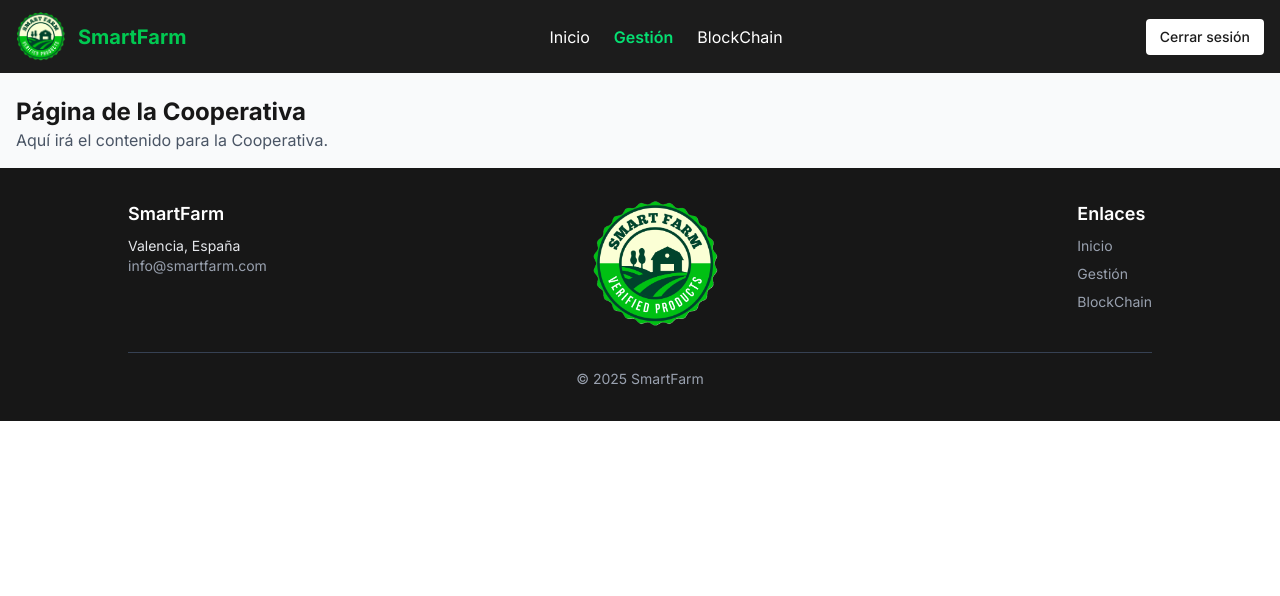
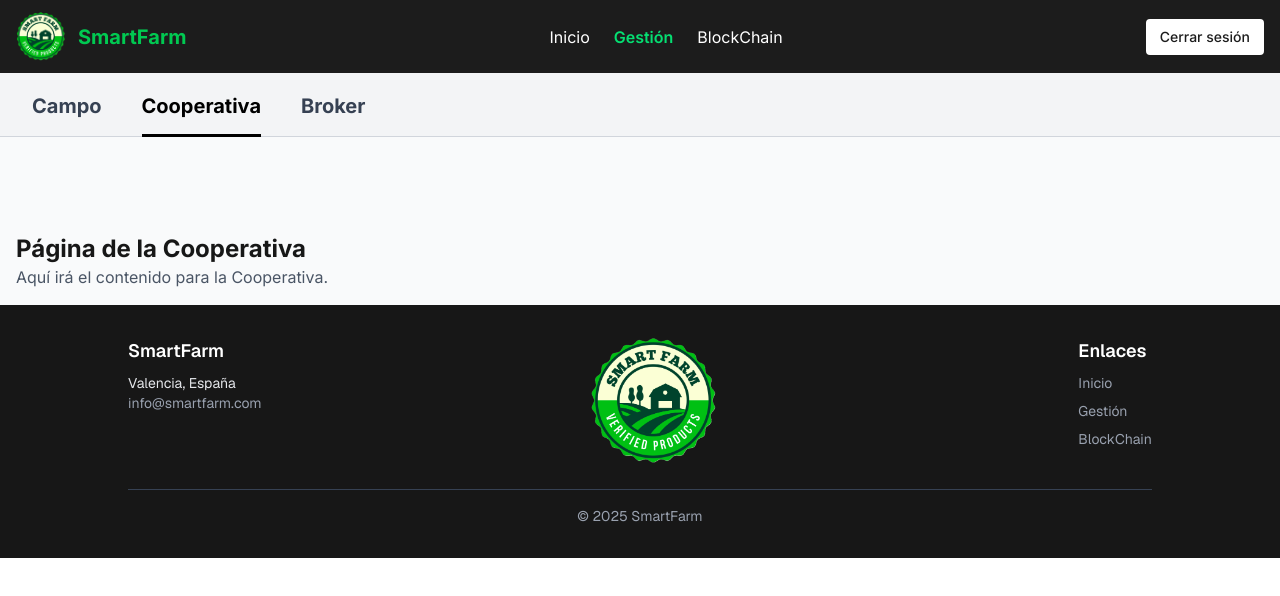
Before and after one commit to Huda-23/TFG-PFC-Project-v2, a Next.js app: page /app/cooperativa in a window 1280 px wide. Shown: the top 596 px of the page. Built offline with nearby package versions, Linux system fonts and the light colour scheme.

Commit message:
Se ha arreglado el problema con los layouts de la app. Y se ha añadido la navbar de actores en app. (Este es otro commit por si la lio)

```diff
--- a/src/app/app/agricultor/page.tsx
+++ b/src/app/app/agricultor/page.tsx
@@ -1,8 +1,10 @@
 import FormAgricultor from "@/components/appComponents/agricultorPage";
+import WizardSidebar from "@/components/appComponents/wizardSidebarAgr";
 
 export default function AgricultorPage() {
   return (
     <main className="p-4 bg-gray-50 mt-0 pt-0">
+      {/* <WizardSidebar /> */}
       <FormAgricultor />
     </main>
   );
--- a/src/app/app/layout.tsx
+++ b/src/app/app/layout.tsx
@@ -1,16 +1,16 @@
 // src/app/app/layout.tsx
 import NavbarApp from "@/components/appComponents/navbarApp";
+import NavbarActores from "@/components/appComponents/navbarActores";
 import Footer from "@/components/appComponents/footerApp";
 import "@/app/globals.css";
 
 export default function AppLayout({ children }: { children: React.ReactNode }) {
   return (
-    <html lang="es">
-      <body className="font-inter bg-white antialiased">
-        <NavbarApp />
-        <div className="pt-[80px] bg-gray-50">{children}</div>
-        <Footer />
-      </body>
-    </html>
+    <div className="font-inter bg-white antialiased pt-18">
+      <NavbarApp />
+      <NavbarActores />
+      <div className="pt-[80px] bg-gray-50">{children}</div>
+      <Footer />
+    </div>
   );
 }
--- a/src/app/landing/layout.tsx
+++ b/src/app/landing/layout.tsx
@@ -8,12 +8,10 @@ export default function LandingLayout({
   children: React.ReactNode;
 }) {
   return (
-    <html lang="es">
-      <body className="font-inter scroll-smooth antialiased">
-        <Navbar />
-        {children}
-        <Footer />
-      </body>
-    </html>
+    <>
+      <Navbar />
+      {children}
+      <Footer />
+    </>
   );
 }
--- /dev/null
+++ b/src/components/appComponents/navbarActores.tsx
@@ -0,0 +1,42 @@
+"use client";
+
+import Link from "next/link";
+import { usePathname } from "next/navigation";
+
+const actors = [
+  { name: "Campo", path: "/app/agricultor" },
+  { name: "Cooperativa", path: "/app/cooperativa" },
+  { name: "Broker", path: "/app/broker" },
+];
+
+export default function ActorNavbar() {
+  const pathname = usePathname();
+
+  return (
+    <nav className="bg-gray-100 border-b border-gray-300">
+      <ul className="flex gap-10 px-8 pt-5 pb-4 text-xl font-bold">
+        {actors.map((actor) => {
+          const active = pathname === actor.path;
+
+          return (
+            <li key={actor.path} className="relative">
+              <Link
+                href={actor.path}
+                className={`pb-1 transition-colors ${
+                  active ? "text-black" : "text-gray-700 hover:text-black"
+                }`}
+              >
+                {actor.name}
+              </Link>
+
+              {/* Subrayado solo si activo */}
+              {active && (
+                <span className="absolute left-0 -bottom-[17px] w-full h-[3px] bg-black" />
+              )}
+            </li>
+          );
+        })}
+      </ul>
+    </nav>
+  );
+}
--- /dev/null
+++ b/src/components/appComponents/wizardSidebarAgr.tsx
@@ -0,0 +1,62 @@
+"use client";
+import React from "react";
+
+type WizardSidebarProps = {
+  currentStep: number;
+  setStep: (step: number) => void;
+};
+
+const steps = [
+  "Datos parcela",
+  "Actividades",
+  "Tratamientos",
+  "Cosecha",
+  "Control sanitario",
+  "Destino",
+  "Sensores",
+];
+
+export default function WizardSidebarAgr({
+  currentStep,
+  setStep,
+}: WizardSidebarProps) {
+  return (
+    <aside className="w-full sm:w-1/4 max-w-xs p-4 border-r border-gray-200">
+      <ul className="space-y-4">
+        {steps.map((step, index) => {
+          const isActive = index === currentStep;
+          const isCompleted = index < currentStep;
+
+          return (
+            <li
+              key={index}
+              onClick={() => setStep(index)}
+              className={`cursor-pointer flex items-center gap-3 p-2 rounded-lg transition
+                ${
+                  isActive
+                    ? "bg-green-100 text-green-800 font-semibold"
+                    : "hover:bg-gray-100 text-gray-700"
+                }
+              `}
+            >
+              <span
+                className={`h-6 w-6 flex items-center justify-center rounded-full border-2 text-sm
+                  ${
+                    isCompleted
+                      ? "bg-green-500 text-white border-green-500"
+                      : isActive
+                      ? "border-green-600"
+                      : "border-gray-400"
+                  }
+                `}
+              >
+                {index + 1}
+              </span>
+              <span>{step}</span>
+            </li>
+          );
+        })}
+      </ul>
+    </aside>
+  );
+}
```
